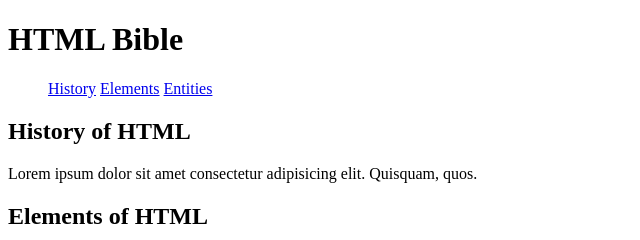
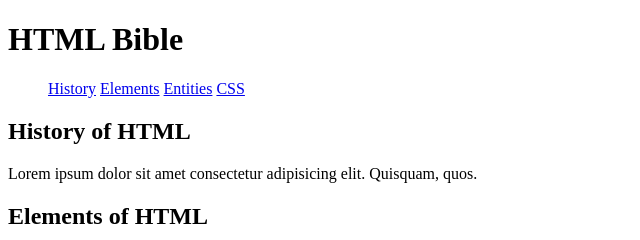
Before and after one commit to Jihzza/html-css-bible, a plain HTML site: page index.html in a window 1280 px wide. Shown: the top 240 px of the page, 0-640 px from the left. Drawn offline with Linux system fonts and the light colour scheme.

Commit message:
First COmmit

```diff
--- a/index.html
+++ b/index.html
@@ -14,6 +14,7 @@
                 <a href="#">History</a>
                 <a href="#">Elements</a>
                 <a href="#">Entities</a>
+                <a href="#">CSS</a>
             </ul>
         </nav>
     </header>
```
